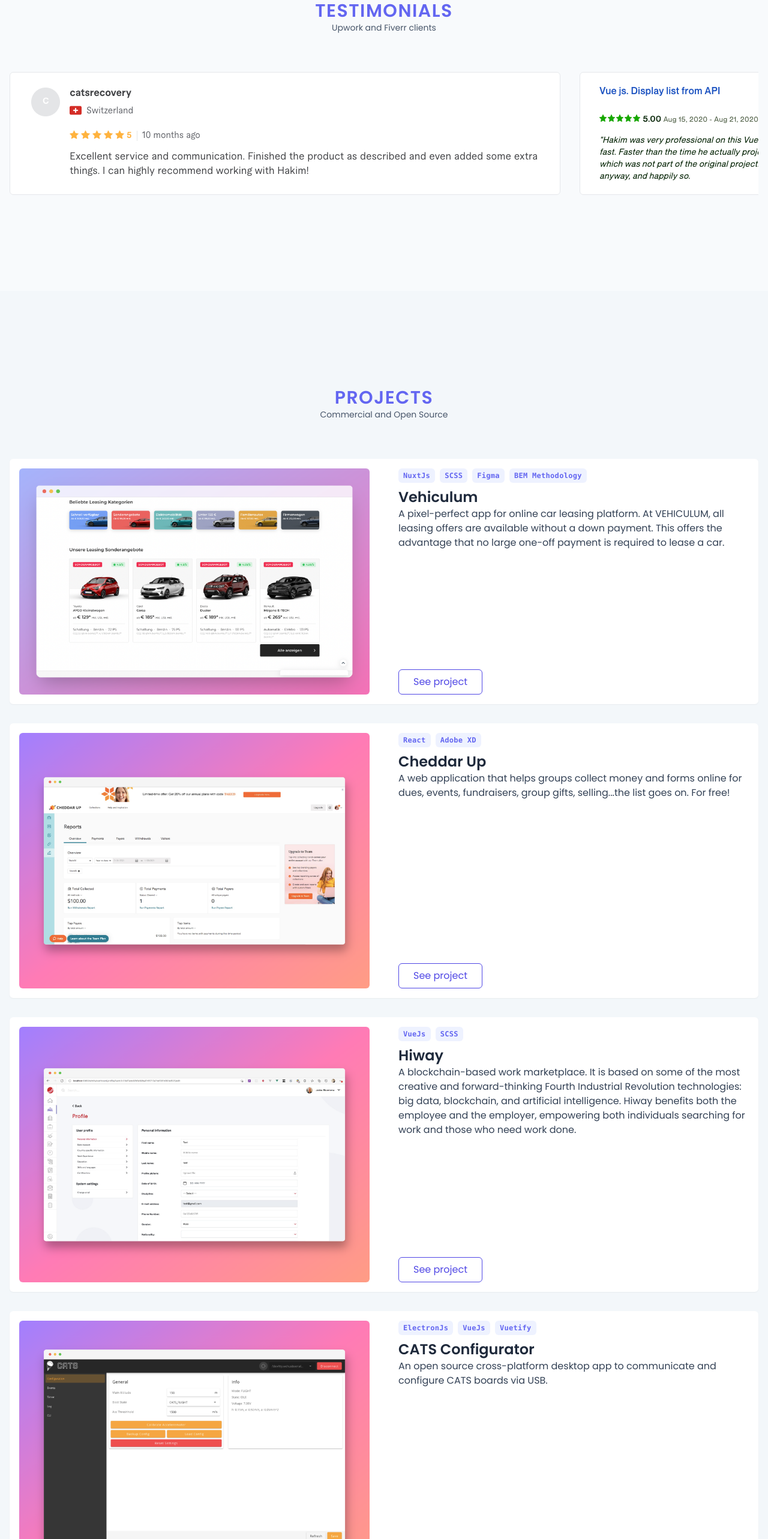
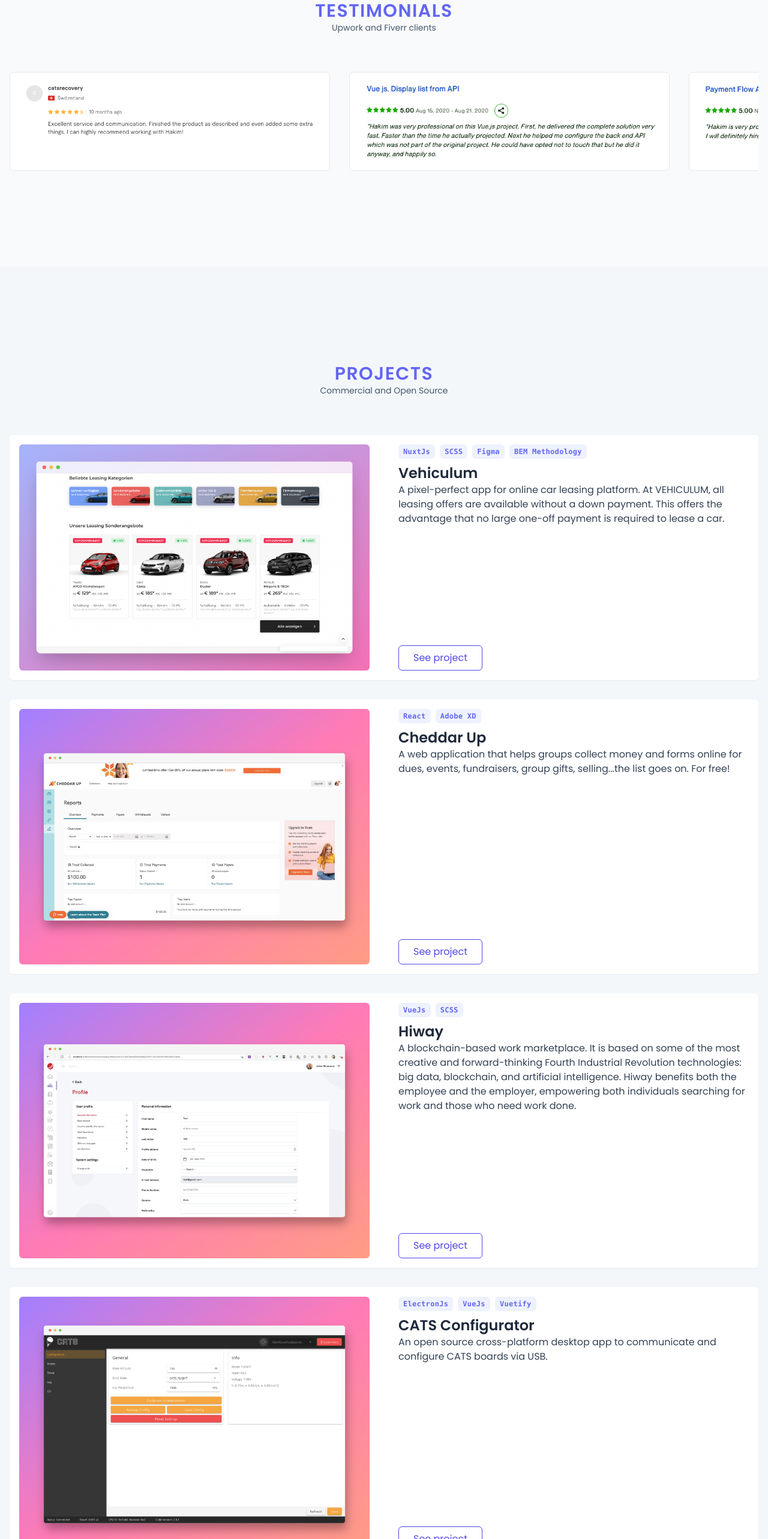
Before and after one commit to teckim/website.next, a Next.js app: page / in a window 1280 px wide. Shown: the part 960-3526 px from the top of the page at 60% size. Built offline with nearby package versions, Linux system fonts and the light colour scheme.

Commit message:
Use @next/image module

```diff
--- a/components/ProjectCard.tsx
+++ b/components/ProjectCard.tsx
@@ -1,5 +1,4 @@
-/* eslint-disable @next/next/no-img-element */
-
+import Image from "next/image";
 import { IProject } from "../data/projects";
 import { projectClickEvent } from "../modules/ga";
 import Features from "./Features";
@@ -19,10 +18,12 @@
     <div className="bg-white p-4 rounded-md shadow-sm">
       <div className="flex flex-col md:grid grid-cols-2 gap-x-12 gap-y-6">
         <div className="bg-slate-50/50">
-          <img
+          <Image
             className="w-full rounded-md"
+            width={500}
+            height={500}
             src={`/images/${project.image}`}
-            alt={project.title}
+            alt={project.title || 'Project image'}
           />
         </div>
         <div className="flex flex-col gap-y-2">
--- a/components/ProjectModal.tsx
+++ b/components/ProjectModal.tsx
@@ -1,5 +1,5 @@
-/* eslint-disable @next/next/no-img-element */
 import { Fragment } from "react";
+import Image from "next/image";
 import { Dialog, Transition } from "@headlessui/react";
 import CloseIcon from "../assets/icons/close-black.svg";
 import { IProject } from "../data/projects";
@@ -64,10 +64,12 @@
                   </div>
                 </div>
                 <div className="bg-slate-50 rounded-md">
-                  <img
+                  <Image
                     className="w-full md:w-1/2 md:mx-auto rounded-md"
+                    width={800}
+                    height={800}
                     src={`/images/${project?.image}`}
-                    alt={project?.title}
+                    alt={project?.title || 'Project image'}
                   />
                 </div>
                 <div className="flex flex-col gap-y-2">
--- a/components/Testimonials.tsx
+++ b/components/Testimonials.tsx
@@ -1,4 +1,4 @@
-/* eslint-disable @next/next/no-img-element */
+import Image from "next/image";
 import { scrollEvent } from "../modules/ga";
 
 const testimonials = [
@@ -28,9 +28,10 @@
       </div>
       <div className="flex flex-1 gap-x-8 snap-x overflow-x-auto py-16" onScroll={handleScroll} >
         {testimonials.map((testimonial) => (
-          <div key={testimonial} className="snap-start shrink-0 max-w-full border rounded-md p-4 bg-white">
-            <img
-              className="rounded-md"
+          <div key={testimonial} className=" max-h-44 snap-start shrink-0 max-w-full border rounded-md p-4 bg-white">
+            <Image
+              width={500}
+              height={500}
               src={testimonial}
               alt={testimonial}
             />
```
